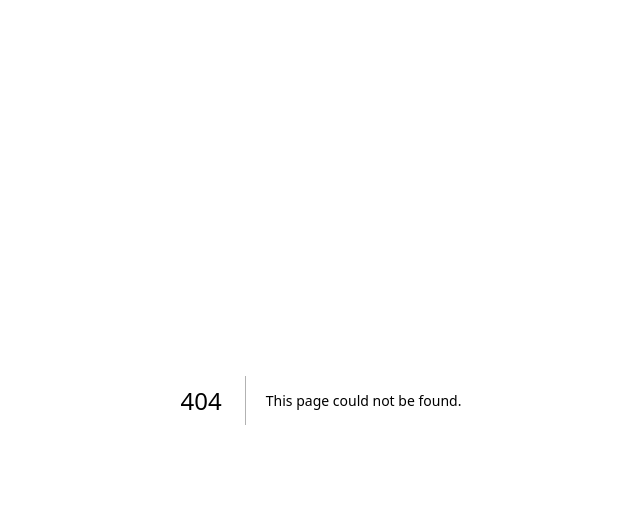
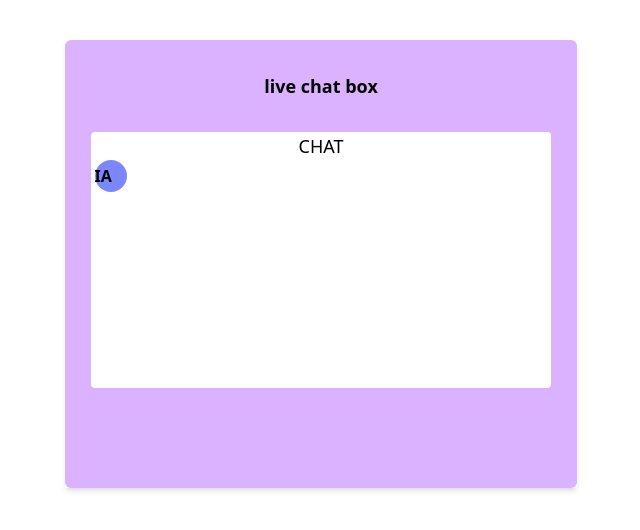
Before and after one commit to ifrah-ashraf/livechat, a Next.js app in the folder client/: page /chat in a window 1280 px wide. Before the commit this address had no page. Shown: the top 530 px of the page, without its empty margins (319-959 px from the left). Built offline with nearby package versions, Linux system fonts and the light colour scheme.

Commit message:
feat: added Avatar and chat route

```diff
--- /dev/null
+++ b/client/src/app/(protected)/chat/page.tsx
@@ -0,0 +1,19 @@
+import Avatar from '@/components/Avatar';
+import React from 'react'
+
+function page() {
+    return (
+        <div className='w-128 h-112 mx-auto mt-10 shadow-md'>
+            <div className='w-full h-full flex flex-col  rounded-md bg-purple-300'>
+                <h2 className='text-lg font-bold mt-8 text-center '> live chat box</h2>
+                <div className='w-[90%] h-64 rounded-sm mx-auto mt-8 bg-white'>
+                    <h2 className='text-center text-lg'> CHAT  </h2>
+                    <Avatar />
+                </div>
+            </div>
+
+        </div>
+    )
+}
+
+export default page;
--- /dev/null
+++ b/client/src/components/Avatar.tsx
@@ -0,0 +1,14 @@
+import React from 'react'
+
+function Avatar() {
+    return (
+        <div className="h-8 w-8 rounded-full bg-indigo-400 ml-1 flex items-center justify-evenly">
+            <h3 className="text-center font-semibold ">IA</h3>
+            <div>
+                <input type="text" className='' name='message'/>
+            </div>
+        </div>
+    )
+}
+
+export default Avatar
```
